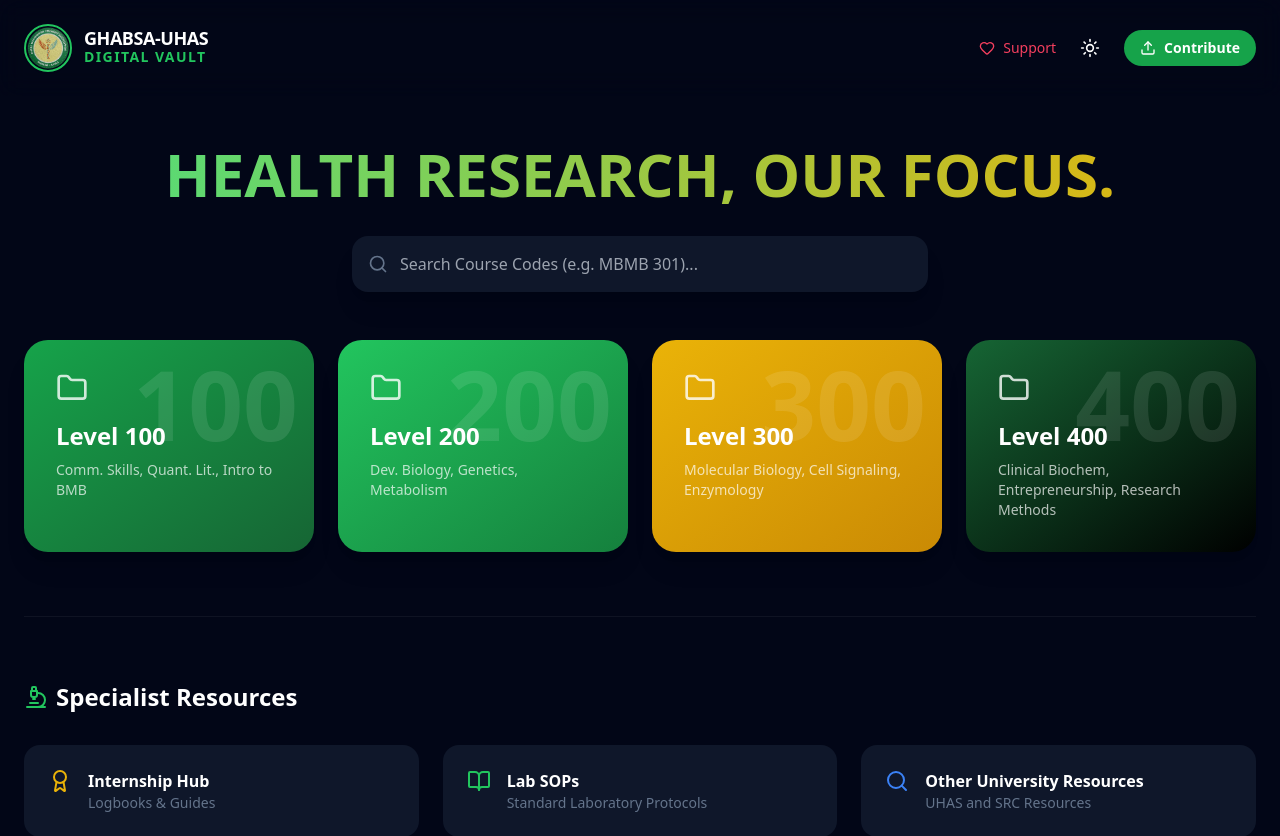
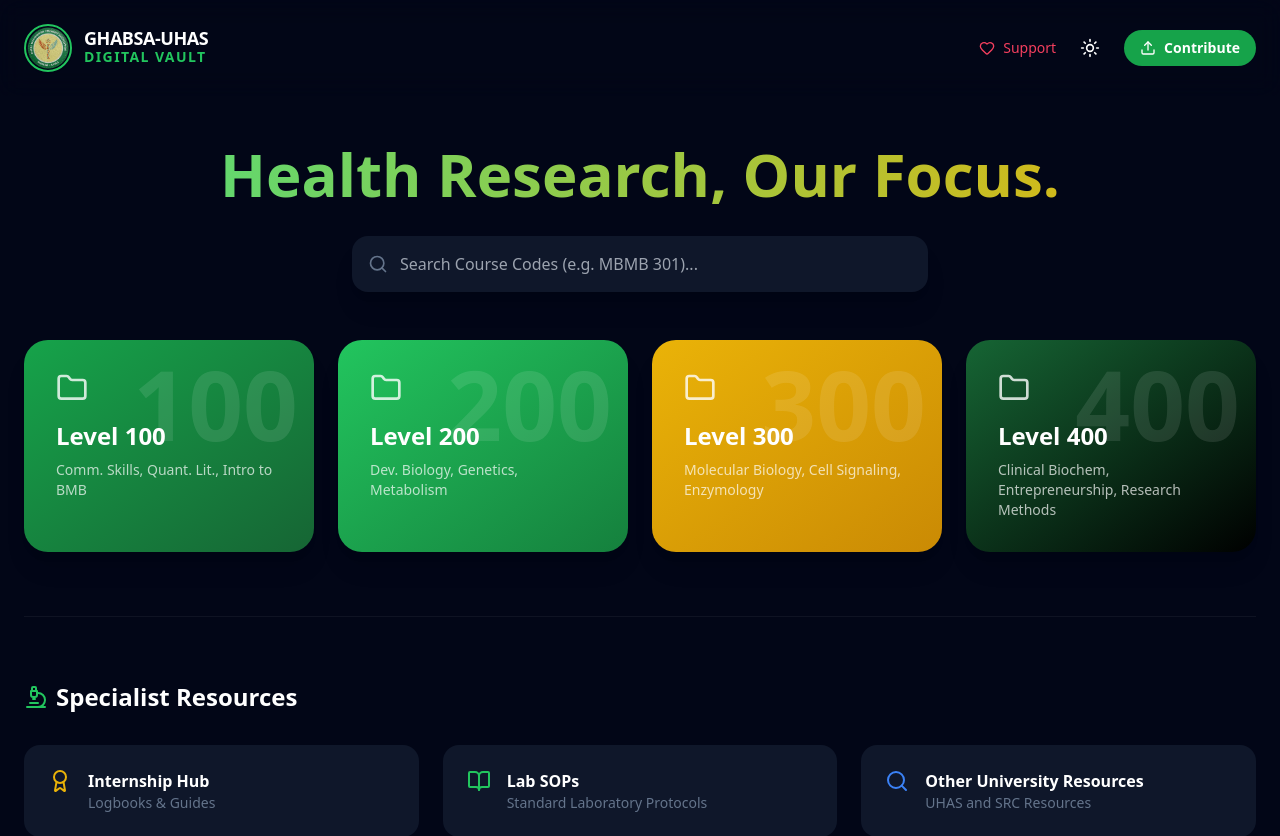
Before and after one commit to Sky-winnie/ghabsa-uhas-vault, a Next.js app: page / in a window 1280 px wide. Shown: the top 836 px of the page. Built offline with nearby package versions, Linux system fonts and the light colour scheme.

Commit message:
Update page.js

```diff
--- a/app/page.js
+++ b/app/page.js
@@ -118,7 +118,7 @@
       </nav>
 
       <header className="max-w-7xl mx-auto px-6 py-12 text-center">
-        <h1 className="text-4xl md:text-6xl font-extrabold mb-4 bg-clip-text text-transparent bg-gradient-to-r from-green-400 to-yellow-500 uppercase">
+        <h1 className="text-4xl md:text-6xl font-extrabold mb-4 bg-clip-text text-transparent bg-gradient-to-r from-green-400 to-yellow-500">
           {currentFolder ? `${folderTitle} Resources` : 'Health Research, Our Focus.'}
         </h1>
         <div className="relative max-w-xl mx-auto mt-8">
```
